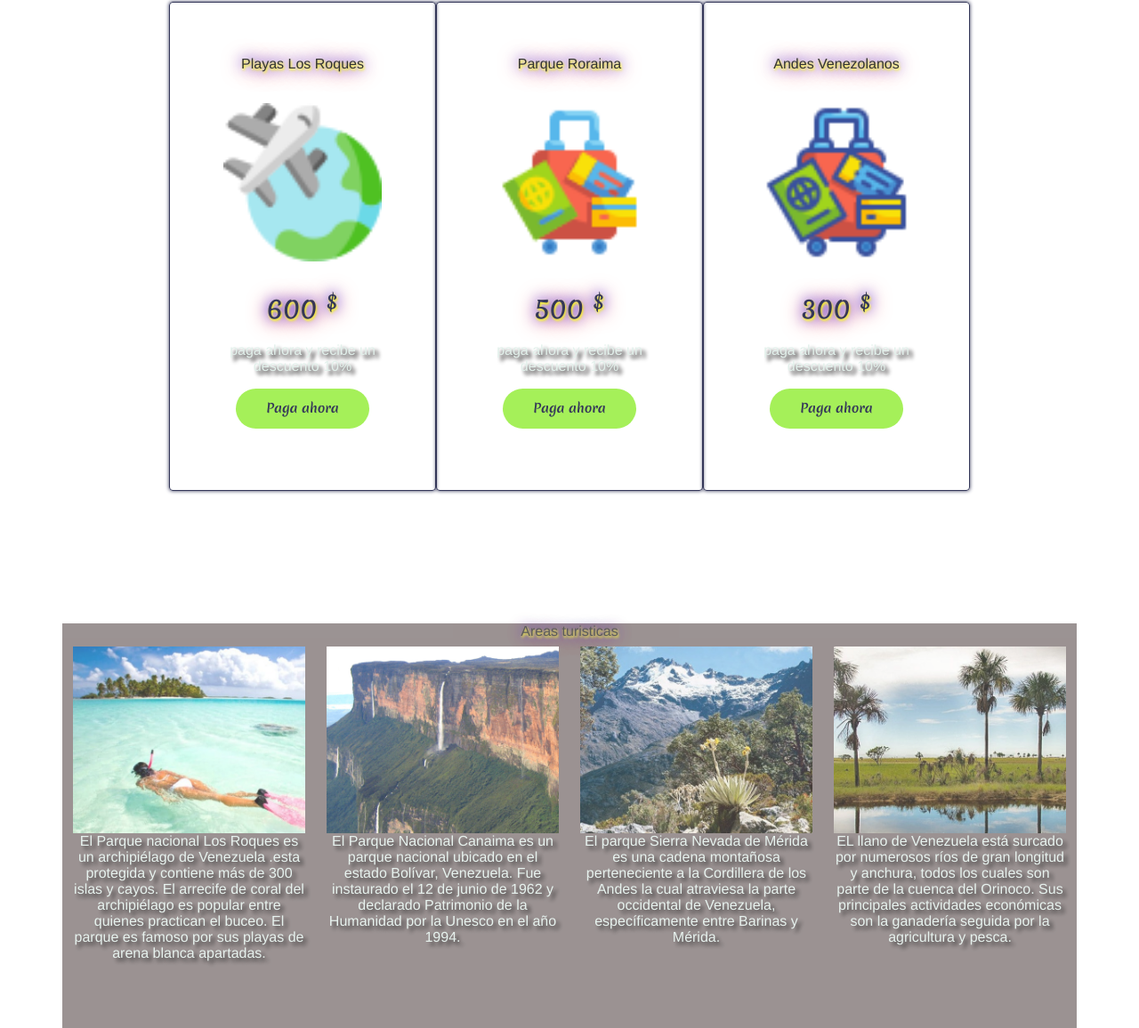
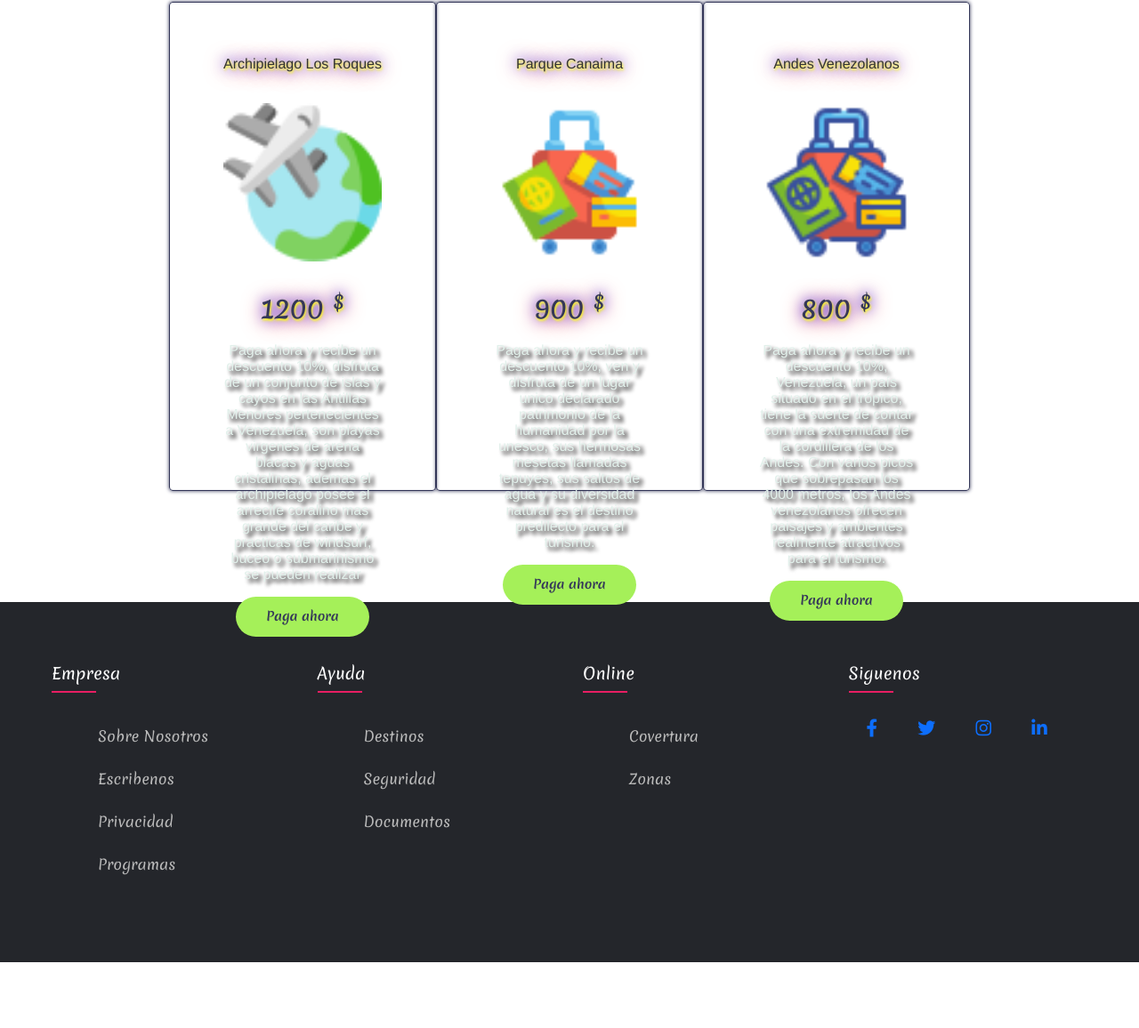
Before and after one commit to carkotx/Travelkotx01, a website: page secciones/servicios.html in a window 1280 px wide. Shown: the part 1316-2472 px from the top of the page at 89% size. After the commit the page ends 2398 px from the top, so only its background shows below. Drawn offline with nearby package versions, Linux system fonts and the light colour scheme; files whose address does not match are found by name.

Commit message:
cambie servicios

```diff
--- a/secciones/servicios.html
+++ b/secciones/servicios.html
@@ -92,7 +92,7 @@
 
    <div class="divSer">
       <h1>Servicios</h1>
-      <h2>Los mejores destinos</h2>
+      <h2>Disfruta de los mejores destinos</h2>
 
 
    </div>
@@ -102,62 +102,30 @@
    <div class="contenedor">
 
     <div class="tabla">
-      <h2>Playas Los Roques</h2>
+      <h2>Archipielago Los Roques</h2>
       <img src="./png/img1.png" alt="">
-      <h3>600 <sup>$</sup></h3>
-      <p>paga ahora y recibe un descuento 10%</p>
+      <h3>1200 <sup>$</sup></h3>
+      <p>Paga ahora y recibe un descuento 10%, disfruta de un conjunto de islas y cayos en las Antillas Menores pertenecientes a Venezuela, son playas virgenes de arena blacas y aguas cristalinas, ademas el archipielago posee el arrecife coralino mas grande del caribe y practicas de windsurf, buceo o submarinismo se pueden realizar </p>
       <a href="" class="boton">Paga ahora</a>
     </div>
     <div class="tabla">
-      <h2>Parque Roraima</h2>
+      <h2>Parque Canaima</h2>
       <img src="./png/img2.png" alt="">
-      <h3>500 <sup>$</sup></h3>
-      <p>paga ahora y recibe un descuento 10%</p>
+      <h3>900 <sup>$</sup></h3>
+      <p>Paga ahora y recibe un descuento 10%, ven y disfruta de un lugar unico declarado patrimonio de la humanidad por la unesco, sus hermosas mesetas llamadas tepuyes, sus saltos de agua y su diversidad natural es el destino predilecto para el  turismo.</p>
       <a href="" class="boton">Paga ahora</a>
     </div>
     <div class="tabla">
       <h2>Andes Venezolanos</h2>
       <img src="./png/img3.png" alt="">
-      <h3>300 <sup>$</sup></h3>
-      <p>paga ahora y recibe un descuento 10%</p>
+      <h3>800 <sup>$</sup></h3>
+      <p>Paga ahora y recibe un descuento 10%, Venezuela, un país situado en el trópico, tiene la suerte de contar con una extremidad de la cordillera de los Andes. Con varios picos que sobrepasan los 4000 metros, los Andes venezolanos ofrecen paisajes y ambientes realmente atractivos para el turismo.</p>
       <a href="" class="boton">Paga ahora</a>
     </div>
 
 </div>
 
 
-
- <!--le agrague un bootstrap container de 4 imagenes divisibles entre 12-->
- <<section class="container">
-  <article class="row">
-    <h2>Areas turisticas</h2>
-  <div class="col-sm-3">
-    <img src="../assets/losroques1.jpg" .alt="">
-    <p>El Parque nacional Los Roques es un archipiélago de Venezuela .esta protegida y contiene más de 300 islas y cayos. El arrecife de coral del archipiélago es popular entre quienes practican el buceo. El parque es famoso por sus playas de arena blanca apartadas.
-  </p>
-  </div>
-    <div class="col-sm-3">
-      <img src="../assets/La-Proa-del-Roraima-rtrevisi.gif" .alt="">
-      <p>El Parque Nacional Canaima es un parque nacional ubicado en el estado Bolívar, Venezuela. Fue instaurado el 12 de junio de 1962 y declarado Patrimonio de la Humanidad por la Unesco en el año 1994.
-    </div>
-      <div class="col-sm-3">
-        <img src="../assets/5c7238e0fe4f6674065f84fb3f944d7b (1).jpg" .alt="">
-        <p>El parque Sierra Nevada de Mérida es una cadena montañosa perteneciente a la Cordillera de los Andes la cual atraviesa la parte occidental de Venezuela, específicamente entre Barinas y Mérida.
-
-        </p>
-      </div>
-        <div class="col-sm-3">
-          <img src="../assets/llanoven.jpg" .alt="">
-          <p>EL llano de Venezuela está surcado por numerosos ríos de gran longitud y anchura, todos los cuales son parte de la cuenca del Orinoco. Sus principales actividades económicas son la ganadería seguida por la agricultura y pesca.
-
-          </p>
-
-     </div>
-
-
-  </article>
-
-  </section>
 
 
 
```
